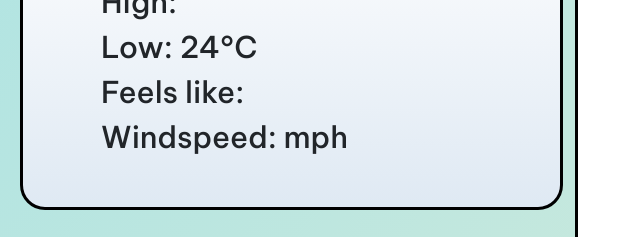
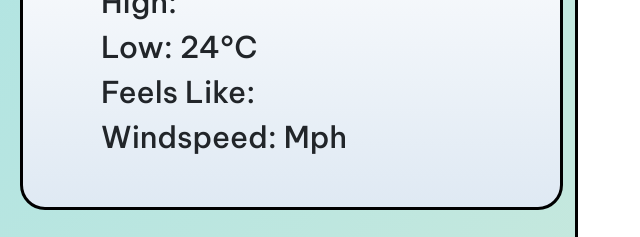
Before and after one commit to laurapurser/Weather-Project, a plain HTML site: page index.html in a window 1280 px wide. Shown: the part 391-628 px from the top of the page, 632-1272 px from the left. Drawn offline with nearby package versions, Linux system fonts and the light colour scheme; no server answers.

Commit message:
Capitalise list

```diff
--- a/src/style.css
+++ b/src/style.css
@@ -102,3 +102,6 @@ h5 {
 .small {
   font-size: 15px;
 }
+li {
+  text-transform: capitalize;
+}
```
Also changed, not shown: index.html (+3 -1 lines).
